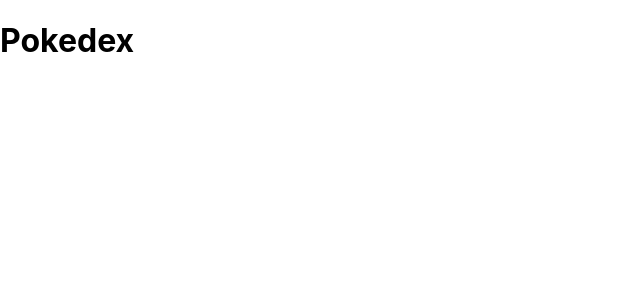
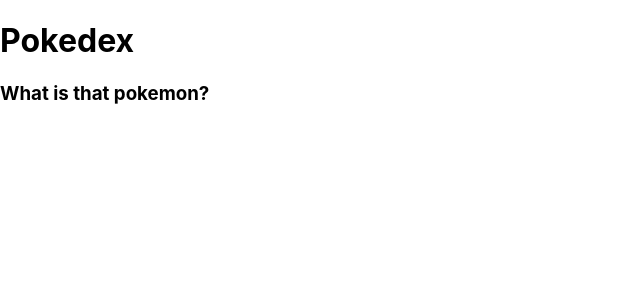
Before and after one commit to juancaacevedo10/Pokedex, a React (Create React App) app: page / in a window 1280 px wide. Shown: the top 300 px of the page, without its empty margins (0-640 px from the left). Built offline with nearby package versions, Linux system fonts and the light colour scheme.

Commit message:
create file Cards and Details

```diff
--- /dev/null
+++ b/src/components/CardsPokemon.js
@@ -0,0 +1,9 @@
+import React from 'react';
+
+const CardsPokemon = () => {
+    return (
+        <h3>What is that pokemon?</h3>
+     );
+}
+
+export default CardsPokemon;
--- a/src/components/Content.js
+++ b/src/components/Content.js
@@ -1,9 +1,11 @@
 import React from 'react';
+import CardsPokemon from './CardsPokemon';
 
 const Content = () => {
     return (
         <div>
             <h1>Pokedex</h1>
+            <CardsPokemon />
         </div>
      );
 }
```
Also changed, not shown: src/components/DetailsPokemon.js (added, +9 -0 lines).
